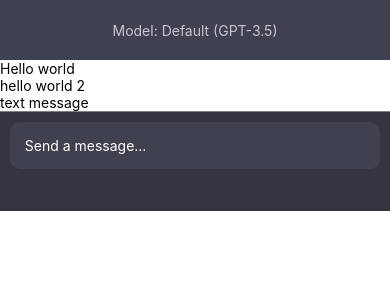
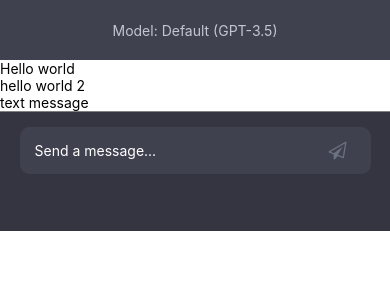
Before and after one commit to taylorallen0913/gpt-mobile, a React Native app: screen / in a window 390 px wide. Shown: the top 300 px of the page. Built offline with nearby package versions, Linux system fonts and the light colour scheme.

Commit message:
Message input form

```diff
--- a/App.tsx
+++ b/App.tsx
@@ -22,6 +22,7 @@ export default function App() {
           <SafeAreaView>
             <ModelInfo description="Default (GPT-3.5)" />
             <ScrollView style={{ backgroundColor: '#343541', height: '100%' }}>
+              {/* Without this the TouchableWithoutFeedback does not allow scrolling  */}
               <View onStartShouldSetResponder={() => true}>
                 <Chat />
               </View>
--- a/components/Footer.tsx
+++ b/components/Footer.tsx
@@ -1,5 +1,6 @@
 import { useState } from 'react';
-import { View, TextInput } from 'react-native';
+import { View, TextInput, TouchableWithoutFeedback } from 'react-native';
+import FontAwesome from '@expo/vector-icons/FontAwesome';
 
 export const Footer: React.FC<{}> = () => {
   const [input, onChangeInput] = useState<string>('');
@@ -7,28 +8,47 @@ export const Footer: React.FC<{}> = () => {
   return (
     <View
       style={{
-        display: 'flex',
+        height: 120,
         alignItems: 'center',
-        height: 100,
         backgroundColor: '#343541',
         marginTop: 'auto',
         borderTopColor: 'gray',
         borderTopWidth: 0.5,
+        paddingTop: 15,
+      }}
+    >
+      <View
+        style={{
+          width: '90%',
+          flexDirection: 'row',
+          backgroundColor: '#40414f',
+          borderRadius: 10,
         }}
       >
         <TextInput
           style={{
             color: 'white',
             backgroundColor: '#40414f',
-          width: '95%',
+            width: '88%',
+            height: '100%',
+            padding: 15,
             borderRadius: 10,
-          padding: 15,
-          marginTop: 10,
           }}
           onChangeText={onChangeInput}
           value={input}
           placeholder="Send a message..."
         />
+        <TouchableWithoutFeedback onPress={() => alert('Message Sent!')}>
+          <View
+            style={{
+              width: '12%',
+              justifyContent: 'center',
+            }}
+          >
+            <FontAwesome name="send-o" size={18} color="#6b7280" />
+          </View>
+        </TouchableWithoutFeedback>
+      </View>
     </View>
   );
 };
--- a/components/ModelInfo.tsx
+++ b/components/ModelInfo.tsx
@@ -8,7 +8,6 @@ export const ModelInfo: React.FC<ModelInfoProps> = ({ description }) => {
   return (
     <View
       style={{
-        display: 'flex',
         justifyContent: 'center',
         height: 60,
         backgroundColor: '#40414f',
```
Lines whose indentation alone changed are shown as unchanged.
